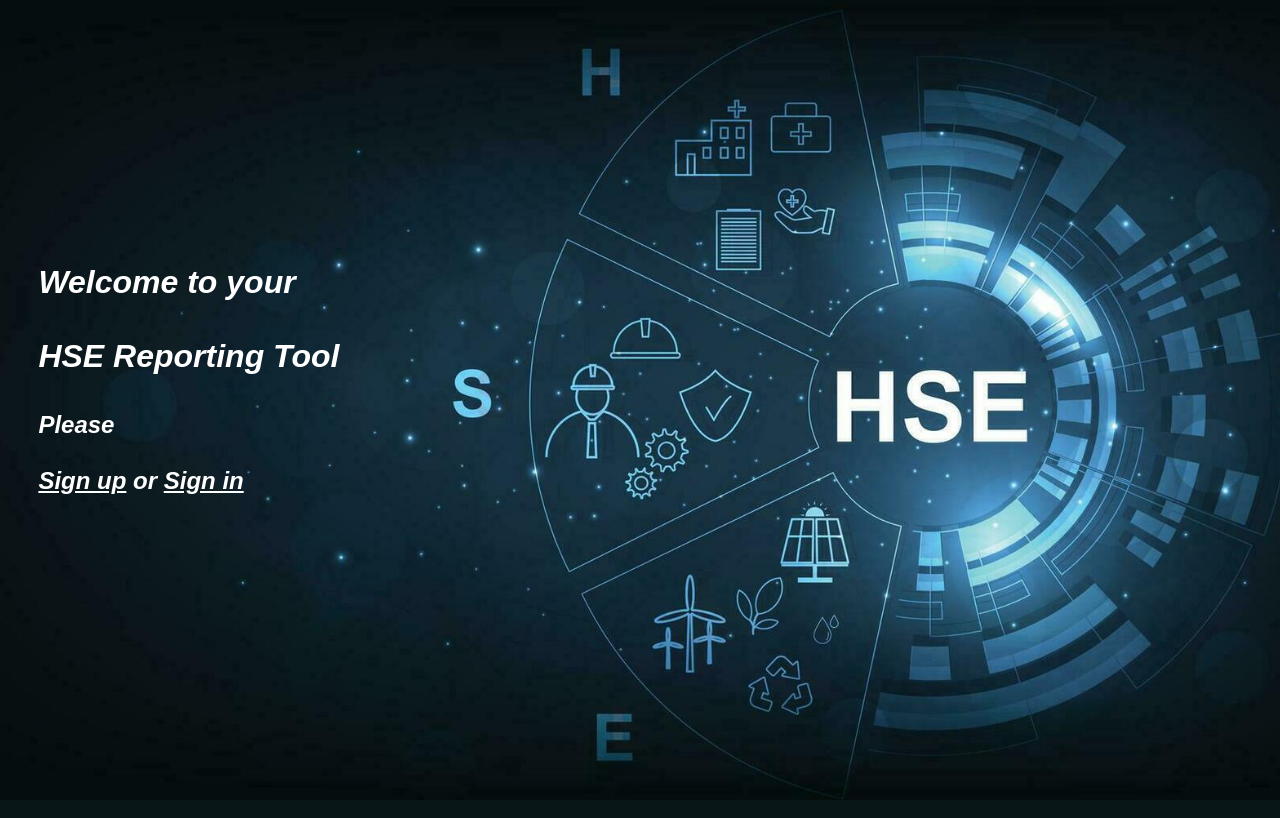
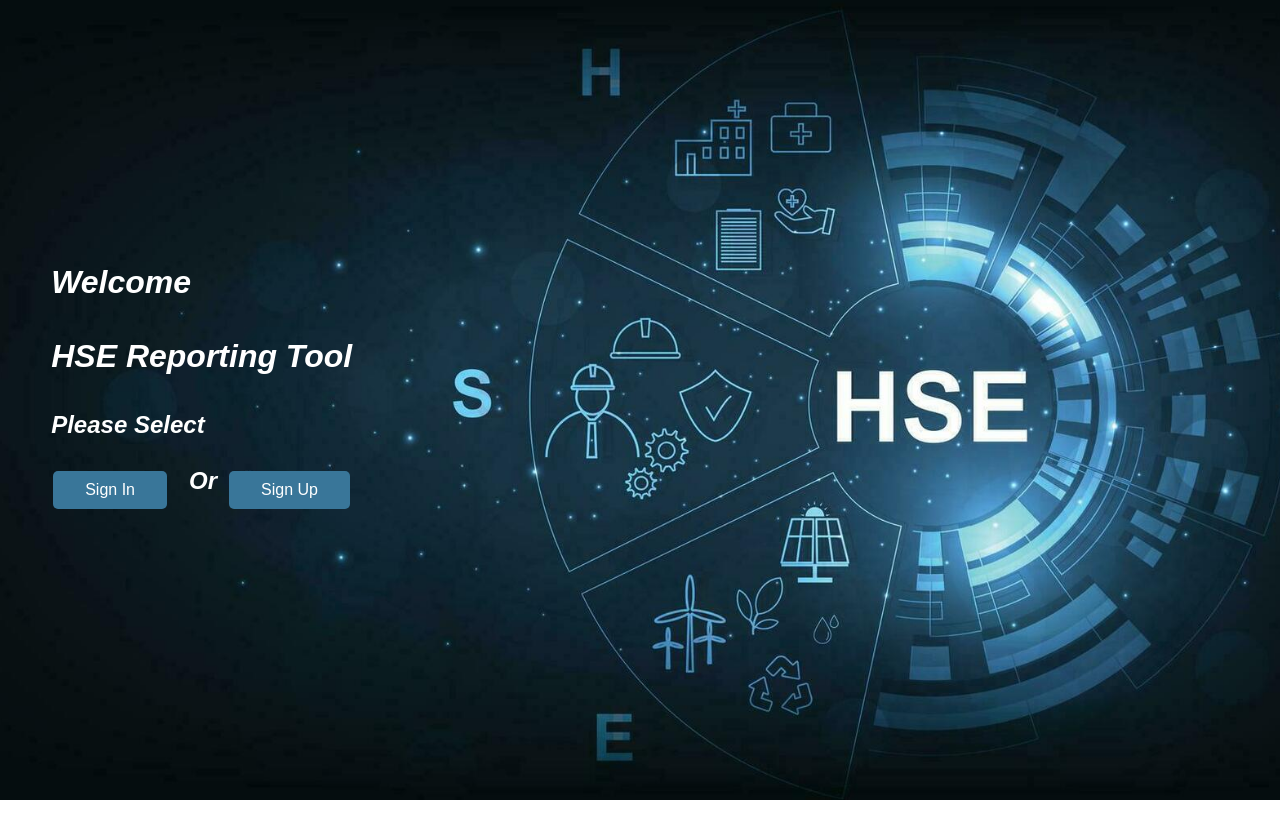
Before and after one commit to kjwagner613/hse-goodCatch-tracker, a Node server app: page / in a window 1280 px wide. Run offline with Node 20, Linux system fonts and the light colour scheme; some libraries are stand-ins or nearby versions.

Commit message:
sending styled templates and updated signin/up

```diff
--- a/css/styles.css
+++ b/css/styles.css
@@ -25,7 +25,117 @@
 
 .text-content {
   margin-top: 33vh; /* Starts the text about 1/3 of the way down */
-  margin-left: 3%; /* Adjusts the text to the left third of the screen */
+  margin-left: 4vw; /* Adjusts the text to the left third of the screen */
   color: white; /* Changes the text color for better visibility, change if needed */
   font-family: Arial, sans-serif; /* Example font family */
 }
+
+.auth-buttons {
+  display: flex;
+  gap: 10px;
+}
+
+.returnHome {
+  display: inline-block;
+  padding: 10px 20px;
+  background-color: #397699ff;
+  color: white;
+  text-align: center;
+  border-radius: 5px;
+  text-decoration: none;
+}
+.returnHome:hover {
+  background-color: #a0e1e8ff;
+}
+
+button {
+  background-color: #397699ff;
+  color: white;
+  border: none;
+  padding: 10px 32px;
+  text-align: center;
+  text-decoration: none;
+  display: inline-block;
+  font-size: 16px;
+  margin: 4px 2px;
+  cursor: pointer;
+  border-radius: 5px;
+  transition: background-color 0.3s;
+}
+
+button:hover {
+  background-color: #a0e1e8ff;
+}
+
+/*Form container Style*/
+.form-container {
+  width: 25%; /* Take up 1/4 of the screen */
+  padding: 20px; /* Add some padding around the form */
+  background-color: #397699ff; /* Set the background color */
+  color: white; /* Set text to white */
+}
+
+/* HSE Graphic Container Styling */
+.hse-graphic-container {
+  width: 75%; /* Take up 3/4 of the screen */
+  padding: 20px;
+}
+
+.hse-graphic-container img {
+  max-width: 100%; /* Make the image responsive */
+  height: auto;
+  display: block; /* Remove extra space below image */
+}
+
+form {
+  display: grid;
+  grid-template-columns: auto 1fr; /* Label width, Input width */
+  grid-gap: 10px; /* Spacing between rows and columns */
+  max-width: 100%; /* Make sure it doesn't overflow the container */
+}
+
+.form-group {
+  display: contents; /* Allows label and input to span grid cells */
+}
+
+label {
+  color: white; /*Ensures label is white*/
+  text-align: right; /* Align labels to the right */
+  padding-right: 10px; /* Add some space between label and input */
+}
+
+input,
+select,
+textarea {
+  width: 100%; /* Make inputs fill the available space */
+  padding: 8px;
+  border: 1px solid #ccc;
+  border-radius: 4px;
+  font-size: 16px;
+  box-sizing: border-box; /* Include padding and border in the element's total width */
+  color: black; /*Input text is black*/
+}
+
+textarea {
+  resize: vertical; /* Allow vertical resizing of the textarea */
+}
+
+/* Clearfix (important for containing floats) */
+.background-image::after {
+  content: "";
+  display: table;
+  clear: both;
+}
+
+/* Flexbox Alignment */
+.background-image {
+  display: flex;
+}
+
+.form-container {
+  flex: 0 0 25%; /* Do not grow, do not shrink, 25% width */
+}
+
+.hse-graphic-container {
+  flex: 0 0 75%; /* Do not grow, do not shrink, 75% width */
+}
--- a/views/goodCatch/createCatch.ejs
+++ b/views/goodCatch/createCatch.ejs
@@ -4,7 +4,9 @@
     <meta charset="UTF-8" />
     <meta name="viewport" content="width=device-width, initial-scale=1.0" />
     <title>Create Good Catch</title>
-    <link rel="stylesheet" href="/stylesheets/style.css" />
+    <link rel="stylesheet" href="/styles.css">
+    <div class="background-image">
+    <div class="text-content">
   </head>
   <body>
     <h1>Create Good Catch</h1>
--- a/views/goodCatch/deleteCatch.ejs
+++ b/views/goodCatch/deleteCatch.ejs
@@ -3,6 +3,7 @@
   <head>
     <meta charset="UTF-8" />
     <meta name="viewport" content="width=device-width, initial-scale=1.0" />
+    <link rel="stylesheet" href="/styles.css">
     <title>Delete Good Catch</title>
   </head>
   <body>
--- a/views/goodCatch/index.ejs
+++ b/views/goodCatch/index.ejs
@@ -4,7 +4,7 @@
     <meta charset="UTF-8" />
     <meta name="viewport" content="width=device-width, initial-scale=1.0" />
     <title>Good Catch Tracker</title>
-    <link rel="stylesheet" href="/stylesheets/style.css" />
+    <link rel="stylesheet" href="/styles.css">
   </head>
   <body>
     <h1>Good Catch Tracker</h1>
--- a/views/goodCatch/readCatch.ejs
+++ b/views/goodCatch/readCatch.ejs
@@ -3,6 +3,7 @@
 <head>
     <meta charset="UTF-8">
     <meta name="viewport" content="width=device-width, initial-scale=1.0">
+    <link rel="stylesheet" href="/styles.css">
     <title>Search Good Catches</title>
 </head>
 <body>
--- a/views/goodCatch/results.ejs
+++ b/views/goodCatch/results.ejs
@@ -4,7 +4,7 @@
     <meta charset="UTF-8">
     <meta name="viewport" content="width=device-width, initial-scale=1.0">
     <title>Read Good Catches</title>
-    <link rel="stylesheet" href="/stylesheets/style.css">
+    <link rel="stylesheet" href="/styles.css">
 </head>
 <body>
     <h1>Read Good Catches</h1>
--- a/views/goodCatch/search.ejs
+++ b/views/goodCatch/search.ejs
@@ -4,6 +4,7 @@
   <meta charset="UTF-8">
   <meta name="viewport" content="width=device-width, initial-scale=1.0">
   <title>Search for a Good Catch</title>
+  <link rel="stylesheet" href="/styles.css">
 </head>
 <body>
   <h1>Search for a Good Catch</h1>
--- a/views/goodCatch/updateCatch.ejs
+++ b/views/goodCatch/updateCatch.ejs
@@ -3,6 +3,7 @@
 <head>
     <meta charset="UTF-8">
     <meta name="viewport" content="width=device-width, initial-scale=1.0">
+    <link rel="stylesheet" href="/styles.css">
     <title>Update Good Catch</title>
 </head>
 <body>
--- a/views/goodCatch/updateForm.ejs
+++ b/views/goodCatch/updateForm.ejs
@@ -4,7 +4,7 @@
     <meta charset="UTF-8">
     <meta name="viewport" content="width=device-width, initial-scale=1.0">
     <title>Update Good Catch</title>
-    <link rel="stylesheet" href="/stylesheets/style.css">
+    <link rel="stylesheet" href="/styles.css">
 </head>
 <body>
     <h1>Update Good Catch</h1>
--- a/views/goodCatch/updateResults.ejs
+++ b/views/goodCatch/updateResults.ejs
@@ -4,7 +4,7 @@
     <meta charset="UTF-8">
     <meta name="viewport" content="width=device-width, initial-scale=1.0">
     <title>Update Good Catch Results</title>
-    <link rel="stylesheet" href="/stylesheets/style.css">
+    <link rel="stylesheet" href="/styles.css">
 </head>
 <body>
     <h1>Update Good Catch Results</h1>
--- a/views/index.ejs
+++ b/views/index.ejs
@@ -23,13 +23,24 @@
       <a href="/auth/sign-out">Sign out</a>
     </p>
   <% } else { %>
-    <h1><em>Welcome to your<br><br>HSE Reporting Tool</h1><br><br>
-    <h2>Please <br><br>
+    <h1><em>Welcome<br><br>HSE Reporting Tool</h1><br><br>
+    <h2>Please Select<br><br>
       <!-- sign in, or sign up, below.</h2> -->
     <!-- <p> -->
-      <a href="/auth/sign-up">Sign up</a> or
-      <a href="/auth/sign-in">Sign in</a>
+      <div class="auth-buttons">
+      <form action="/auth/sign-in">
+        <button type="submit">Sign In</button></form>
+      <p>Or</p>
+      <form action="/auth/sign-up">
+        <button type="submit">Sign Up</button>
+        </form></div>
+
     <!-- </p> --></h2></div></div>
   <% } %>
 </body>
 </html>
+
+
+
+  <a href="/auth/sign-up">Sign up</a> or
+      <a href="/auth/sign-in">Sign in</a>
```
Also changed, not shown: controllers/auth.js (+20 -21 lines), views/auth/sign-in.ejs (+12 -6 lines), views/auth/sign-up.ejs (+13 -12 lines), views/goodCatch/createCatch-old.ejs (added, +64 -0 lines), 1 other file.
